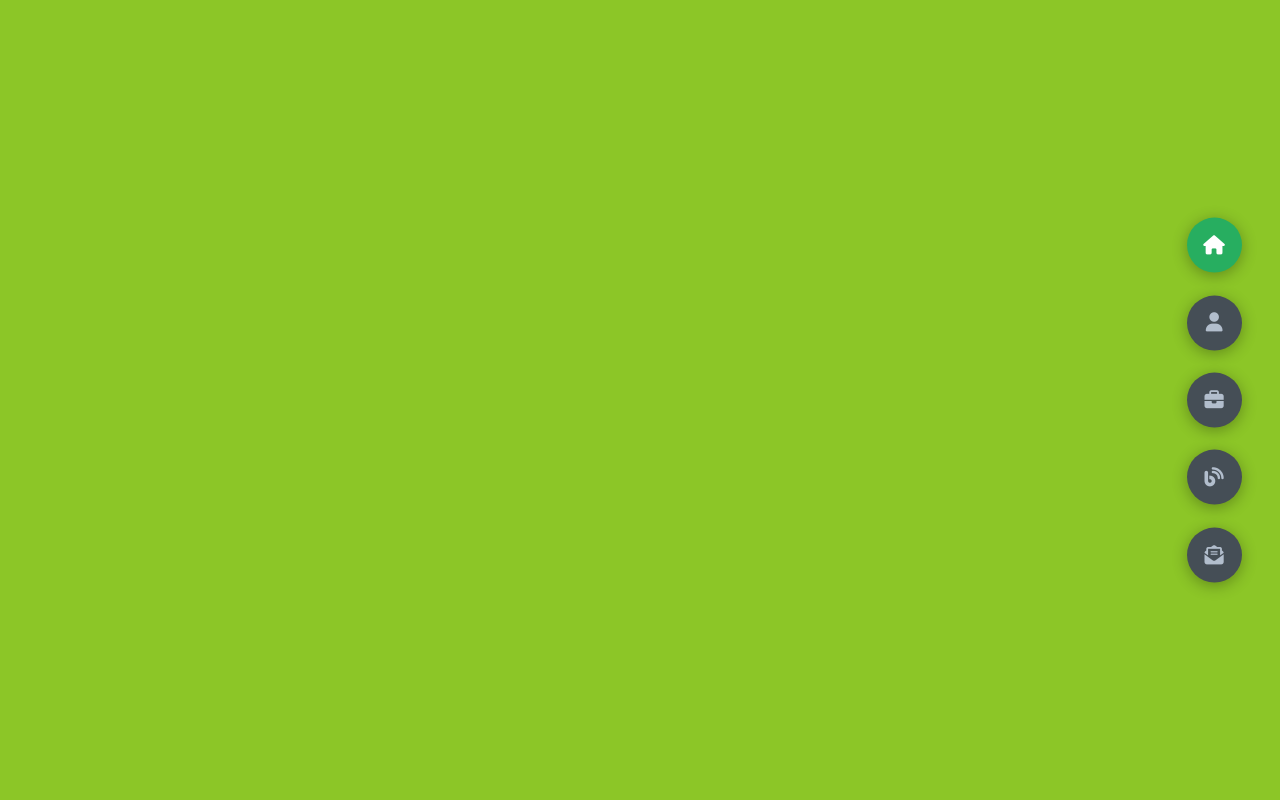
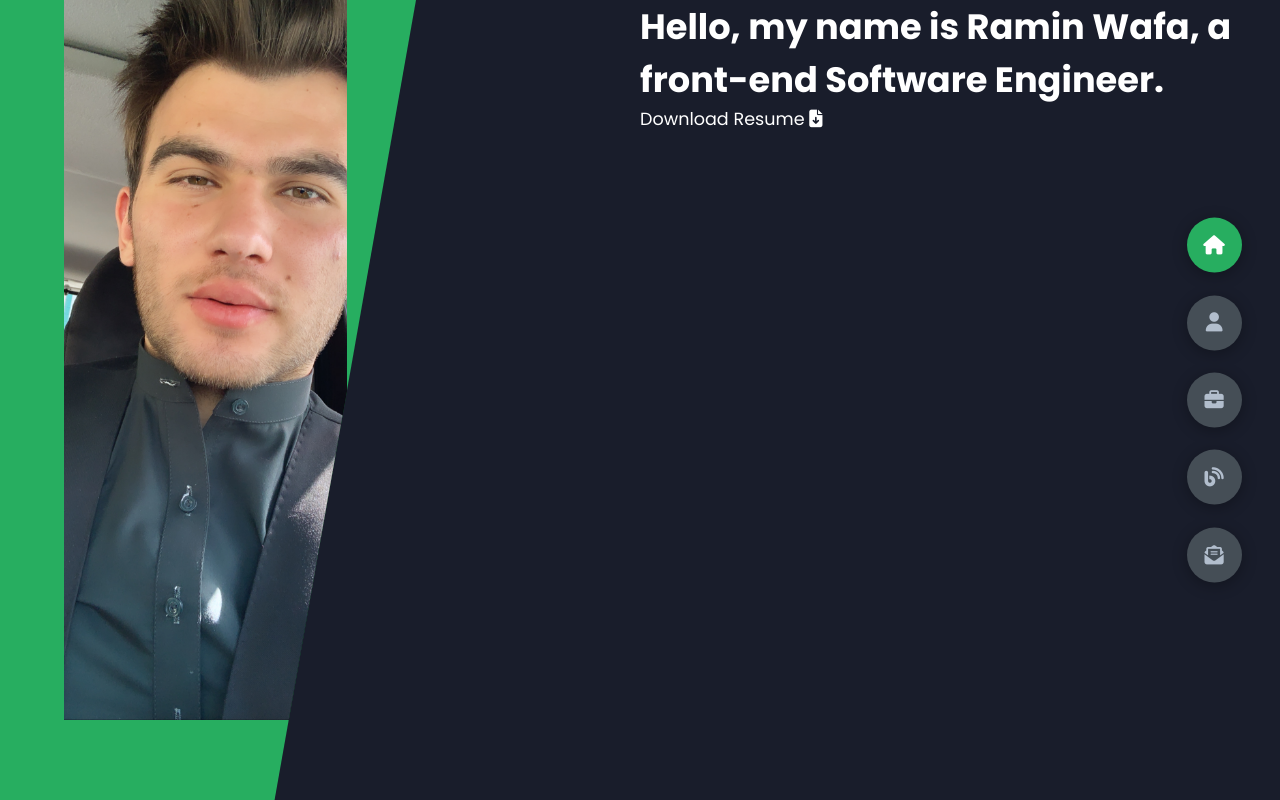
Before and after one commit to WRamin/WRamin.github.io, a plain HTML site: page index.html in a window 1280 px wide. Drawn offline with Linux system fonts and the light colour scheme.

Commit message:
added header content, along with some styling of the header content

```diff
--- a/index.html
+++ b/index.html
@@ -12,7 +12,29 @@
 </head>
 <body class="main-content">
     <header class="section sec1 header active" id="home-header">
-
+        <div class="header-content">
+            <!-- the header will have a left and a right side designation -->
+            <div class="left-header">
+                <div class="header-shape">
+                    <div class="image">
+                        <img src="images/1C91787A-B5ED-46B7-ADC0-17A418B12068 3.JPG" alt="">
+                    </div>
+                </div>
+            </div>
+            <div class="right-header">
+                <h1 class="name">
+                    Hello, my name is <span> Ramin Wafa,</span>
+                    a front-end Software Engineer.
+                </h1>
+                <p>
+                    <!-- write a quick summary or intro about myself -->
+                </p>
+                <a href="" class="main-btn">
+                    <span class="btn-text">Download Resume</span>
+                    <span class="btn-icon"><i class="fa-solid fa-file-arrow-down"></i></span>
+                </a>
+            </div>
+        </div>
     </header>
     <main>
         <section class="section sec2 about" id="about"></section>
--- a/styles.scss
+++ b/styles.scss
@@ -62,25 +62,25 @@ section {
 .sec1 {
     display: none;
     transform: translateY(0) scale(1);
-    background-color: rgba(161, 228, 38, 0.849);
+
 }
 
 .sec2 {
     display: none;
     transform: translateY(0) scale(1);
-    background-color: slateblue;
+
 }
 
 .sec3 {
     display: none;
     transform: translateY(0) scale(1);
-    background-color: rgb(147, 205, 90);
+
 }
 
 .sec4 {
     display: none;
     transform: translateY(0) scale(1);
-    background-color: rgb(193, 205, 90);
+
 }
 
 .sec5 {
@@ -142,3 +142,51 @@ section {
         }
     }
 }
+
+
+//header content
+.header-content {
+    display: grid;
+    grid-template-columns: repeat(2, 1fr);
+    height: 100%;
+    .left-header {
+        display: flex;
+        align-items: center;
+        position: relative;
+        .header-shape {
+            transition: var(--transition-1);
+            width: 65%;
+            height: 100%;
+            background-color: var(--color-secondary);
+            position: absolute;
+            left: 0;
+            top: 0;
+            z-index: -1;
+            clip-path: polygon(0 0, 100% 0, 66% 100%, 0% 100%);
+        }
+        .image {
+            border-radius: var(--br-sm-2);
+            height: 90%;
+            width: 68%;
+            margin-left: 4rem;
+            background-color: var(--color-black);
+            transition: var(--transition-1);
+            img {
+                height: 100%;
+                width: 100%;
+                object-fit: cover;
+                transition: var(--transition-1);
+                //filter: grayscale(100%);
+            }
+        }
+    }
+}
+
+
+
+
+
+
+
+
+//Other independent things
```
Also changed, not shown: images/1C91787A-B5ED-46B7-ADC0-17A418B12068 3.JPG (added), styles.css, 2 other files.
